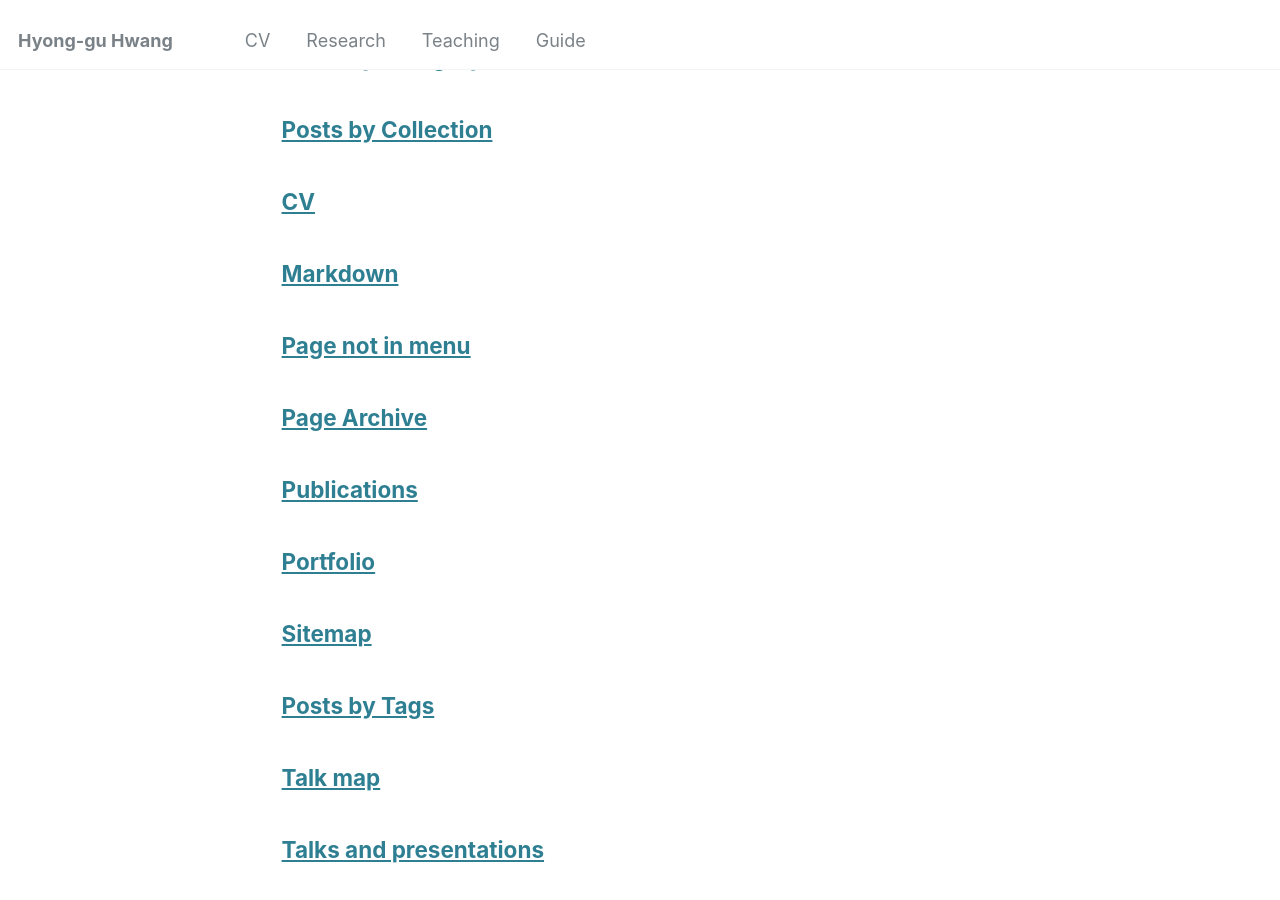
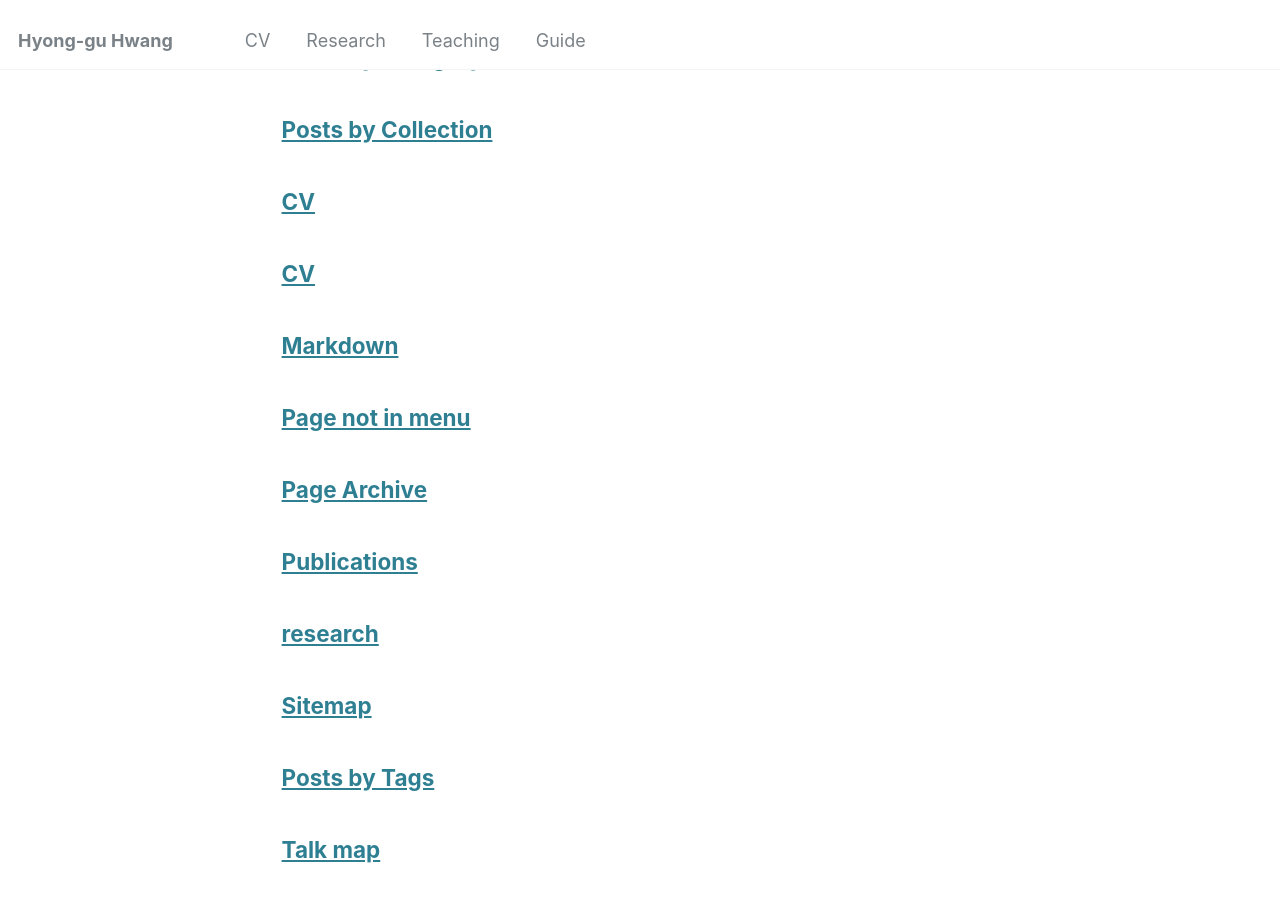
Before and after one commit to hyonggu-hwang/hyonggu-hwang.github.io, a Jekyll site: the page built from _pages/page-archive.html, in a window 1280 px wide and 900 px high, scrolled down 351 px. Built offline with Jekyll 4.4.1, drawn with Linux system fonts in a browser that asks for light colours.

Commit message:
revert picture true

```diff
--- a/_pages/research.html
+++ b/_pages/research.html
@@ -1,13 +1,13 @@
 ---
 layout: archive
-title: "Portfolio"
-permalink: /portfolio/
-author_profile: true
+title: "research"
+permalink: /research/
+author_profile: false
 ---
 
 {% include base_path %}
 
 
-{% for post in site.portfolio %}
+{% for post in site.research %}
   {% include archive-single.html %}
 {% endfor %}
--- /dev/null
+++ b/cv.Rmd
@@ -0,0 +1,3 @@
+---
+title: "CV"
+---
```
Also changed, not shown: _pages/about.md (+1 -1 lines), 1 other file.
